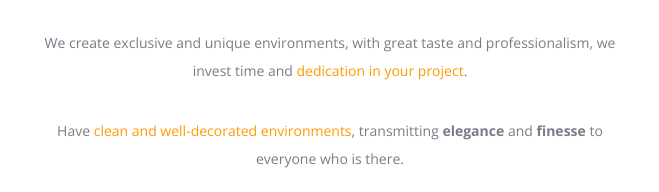
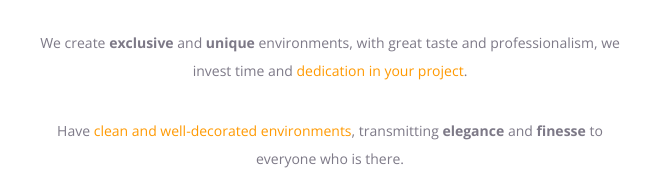
Before and after one commit to emidiovaleretto/rocketseat-project-01, a plain HTML site: page index.html in a window 1280 px wide. Shown: the part 580-772 px from the top of the page, 310-969 px from the left. Drawn offline with nearby package versions, Linux system fonts and the light colour scheme.

Commit message:
fix: add strong tag to the highlight words in the first paragraph.

```diff
--- a/index.html
+++ b/index.html
@@ -21,7 +21,7 @@
             </div>
             <div>
                 <h1><span class="highlight">Unique</span> environments for you!</h1>
-                <p>We create exclusive and unique environments, with great taste and professionalism, we invest time and <span class="highlight">dedication in your project</span>.</p>
+                <p>We create <strong>exclusive</strong> and <strong>unique</strong> environments, with great taste and professionalism, we invest time and <span class="highlight">dedication in your project</span>.</p>
                 <p>Have <span class="highlight">clean and well-decorated environments</span>, transmitting <strong>elegance</strong> and <strong>finesse</strong> to everyone who is there.</p>
             </div>
         </main>
```
